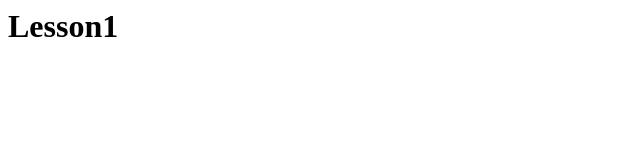
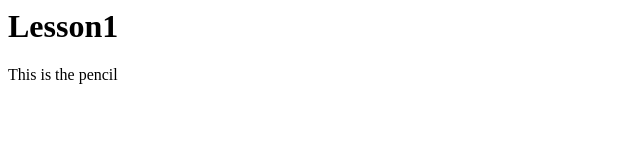
Before and after one commit to KhineZin12924/example, a plain HTML site: page index.html in a window 1280 px wide. Shown: the full height of the page, 0-640 px from the left. Drawn offline with Linux system fonts and the light colour scheme.

Commit message:
second commit

```diff
--- a/index.html
+++ b/index.html
@@ -1 +1,2 @@
 <h1>Lesson1</h1>
+<p>This is the pencil</p>
```
